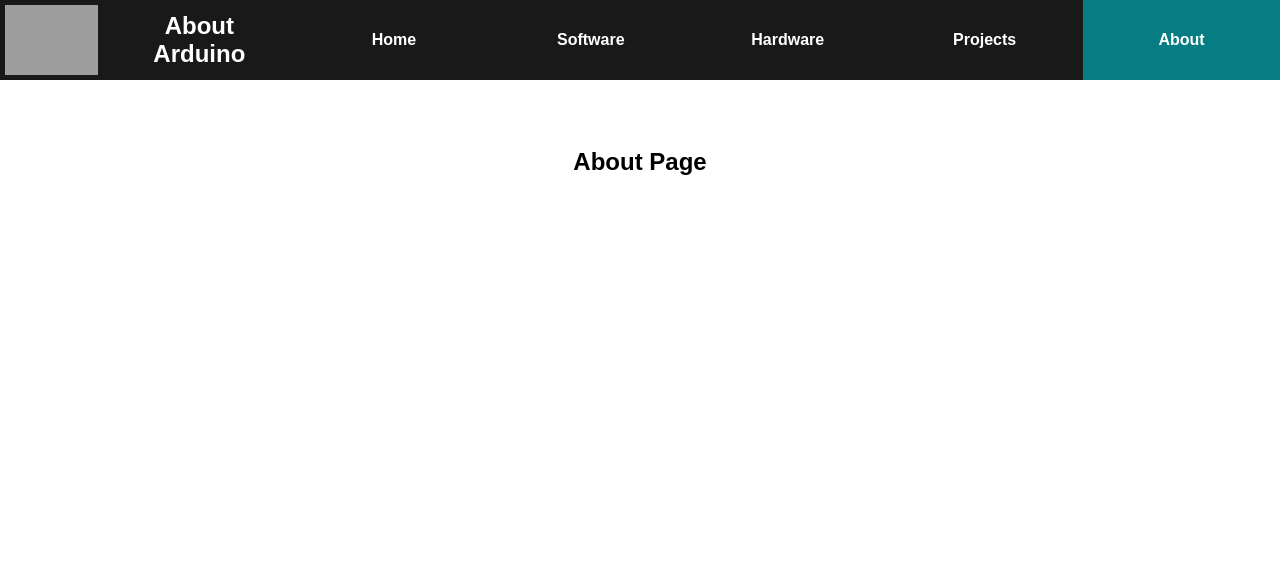
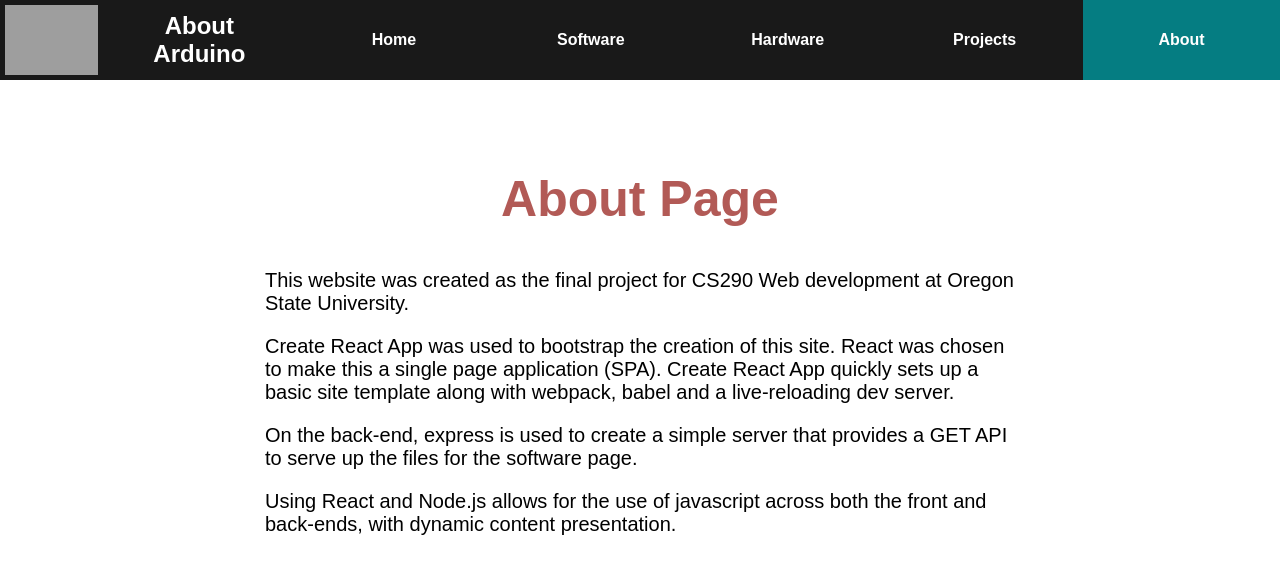
Before and after one commit to mattbritt/arduino-website, a React (Create React App) app: page /about in a window 1280 px wide. Shown: the top 574 px of the page. Built offline with nearby package versions, Linux system fonts and the light colour scheme; grey boxes are pictures that could not be loaded.

Commit message:
added image credits

```diff
--- a/src/App.css
+++ b/src/App.css
@@ -16,3 +16,7 @@
   position: relative;
   z-index: 0;
 }
+
+p {
+  font-size: 20px;
+}
--- a/src/components/SoftwarePanel.css
+++ b/src/components/SoftwarePanel.css
@@ -26,7 +26,7 @@
 .software-panel-img{
     align-self: flex-start;
 
-    margin: 20px;
+    margin: 20px 20px 0px 20px;
     width: 300px;
     height: 200px;
 
--- a/src/components/SoftwarePanel.js
+++ b/src/components/SoftwarePanel.js
@@ -28,10 +28,15 @@
                     readOnly>
 
                 </textarea>
+                    <div className='img-panel-div'>
                     <img src={this.props.data.imgSrc} alt={this.props.data.imgAlt} className='software-panel-img' />
+
+                    <span style={{fontSize: '7px', margin: '10px'}}>{this.props.data.credit}</span>
+                   </div>
                     <form method='get' action={downloadStr}>
                         <button className='software-panel-button'>Download Source</button>
                     </form>
+
             </div>
         )
     }
--- /dev/null
+++ b/src/pages/AboutPage.css
@@ -0,0 +1,15 @@
+/*
+    Author: Matt Britt
+    Date: /18
+    Description: AboutPage.css is the styling file the AboutPage.
+*/
+
+#about-page-h1{
+    font-size: 50px;
+    color: #b25a56;
+}
+
+#about-page-p-div{
+    width: 750px;
+    text-align: left;
+}
--- a/src/pages/AboutPage.js
+++ b/src/pages/AboutPage.js
@@ -9,6 +9,8 @@
 
 import NavBar from '../components/NavBar';
 
+import './AboutPage.css';
+
 export default class AboutPage extends Component{
     render(){
         return(
@@ -16,7 +18,13 @@
                 <NavBar currentPage='about' />
                 <article>
 
-                  <h1>About Page</h1>
+                  <h1 id='about-page-h1'>About Page</h1>
+                    <div id='about-page-p-div'>
+                    <p>This website was created as the final project for CS290 Web development at Oregon State University.</p>
+                    <p>Create React App was used to bootstrap the creation of this site.  React was chosen to make this a single page application (SPA).  Create React App quickly sets up a basic site template along with webpack, babel and a live-reloading dev server.</p>
+                    <p>On the back-end, express is used to create a simple server that provides a GET API to serve up the files for the software page.</p>
+                    <p>Using React and Node.js allows for the use of javascript across both the front and back-ends, with dynamic content presentation.</p>
+                    </div>
                 </article>
             </div>
         )
--- a/src/pages/HardwarePage.js
+++ b/src/pages/HardwarePage.js
@@ -22,6 +22,7 @@
                         jsx: (
                             <div>
                                 <img src='motor.jpg' alt='motor controller shield' width='100%'/>
+                                <span style={{fontSize:'10px'}}>Image from Wikipedia</span>
                                 <p>This Motor shield allows the Arduino to control electric motors.</p>
                             </div>
                         )},
@@ -29,6 +30,7 @@
                         jsx: (
                             <div>
                                 <img src='terminal.jpg' alt='screw terminal shield' width='100%'/>
+                                <span style={{fontSize:'10px'}}>Image from Wikipedia</span>
                                 <p>The Screw Terminal Shield makes it easy to secure connections to the Arduino.</p>
                             </div>
                         )},
@@ -36,6 +38,7 @@
                         jsx: (
                             <div>
                                 <img src='logger.jpg' alt='data logger shield' width='100%'/>
+                                <span style={{fontSize:'10px'}}>Image from Wikipedia</span>
                                 <p>This shield provides both an SD card and a Real-time clock that can be used to timestamp data readings as they are saved to the SD card.</p>
                             </div>
                         )},
@@ -43,6 +46,7 @@
                         jsx: (
                             <div>
                                 <img src='tft.jpg' alt='tft lcd screen shield' width='100%'/>
+                                <span style={{fontSize:'10px'}}>Image from Wikipedia</span>
                                 <p>This one provides a color LCD screen for Arduino output.</p>
                             </div>
                         )} ]
@@ -54,6 +58,7 @@
             <section>
                 <h1>Explore The Hardware</h1>
                 <BoardLayout />
+                <span style={{textJustify:"center"}}>Image from https://www.robotistan.com/orjiginal-arduino-uno-r3-new-version</span>
                 </section>
                 <section>
                 <h1>Shields</h1>
--- a/src/pages/HomePage.js
+++ b/src/pages/HomePage.js
@@ -29,6 +29,7 @@
             <section id='text'>
                 <h1>What Is An Arduino?</h1>
                 <img id='arduino-board' src='Arduino_Uno_-_R3.jpg' alt='Arduino Uno Board' />
+                    <span>Image from Wikipedia</span>
                 <p>An Arduino is a platform for learning and building electronics projects.
                       It is an ecosystem composed of hardware and software designed to encourage
                       education and innovation.  With the Arduino system it is easy to create
@@ -42,6 +43,7 @@
                     underlying hardware and easy interfacing with common sensors and actuators.</p>
                 <h1>Plus Hardware</h1>
                 <img id='arduino-hardware' src='BarGraph_bb.png' alt='Arduino connected to leds' />
+                <span>Image from http://androidmafia.ru/video/nW_k-VSYOU8</span>
                 <p>The Arduino <Link to='/hardware'><strong>hardware</strong></Link> platform consists
                     of a variety of economical microcontroller boards that enable a plethora of projects.
                      Each Arduino board has a variety of input and output pins, as well as facilities
@@ -49,6 +51,7 @@
                       provided including I2C, SPI and USB.</p>
                 <h1>Times You</h1>
                 <img id='bulb' src='bulb.jpg' alt='Light Bulb' />
+                <span>Image from http://thepix.info/incandescent-light-bulbs-2017-movies/</span>
                 <p>What really matters is what you can do with it.  The carousel above shows
                     a few select <Link to='/projects'><strong>projects</strong></Link> to give you a
                     broad ideal of the power of an Arduino-enabled system.  You will find more on
--- a/src/pages/softwarePanels/blinkPanel.json
+++ b/src/pages/softwarePanels/blinkPanel.json
@@ -1,5 +1,6 @@
 {
-    "title": "Blink - The Hellow World Of Arduino",
+    "title": "Blink - The Hello World Of Arduino",
+    "credit": "https://gfycat.com/JauntyWaryGiraffe",
     "filename": "blink.ino",
     "imgSrc": "led-blink.gif",
     "imgAlt": "Blinking LED"
--- a/src/pages/softwarePanels/knobPanel.json
+++ b/src/pages/softwarePanels/knobPanel.json
@@ -1,5 +1,6 @@
 {
     "title": "Knob - Use A Knob To Control A Motor",
+    "credit":"http://www.instructables.com/id/Motorized-Correction-Collar-for-Microscope-Objecti/",
     "filename": "knob.ino",
     "imgSrc": "knob.gif",
     "imgAlt": "Turning a knob to control a servo motor"
--- a/src/pages/softwarePanels/remotePanel.json
+++ b/src/pages/softwarePanels/remotePanel.json
@@ -1,5 +1,6 @@
 {
     "title": "Remote - Read A Remote Control",
+    "credit": "http://farhek.com/jd/m7v1676/i-for/66ud76/",
     "filename": "remote.ino",
     "imgSrc": "remote.gif",
     "imgAlt": "Using a remote control with an Arduino."
--- a/src/settings/CarouselItem.json
+++ b/src/settings/CarouselItem.json
@@ -7,12 +7,21 @@
     "desc": "The Inebriator is an Arduino controlled robot bartender that mixes drinks in front of you.  No tip required!"
     },
     {
-        "img": "arduino.png",
-        "alt": "The Inebriator 2 - Another Robot bartender",
+        "img": "watchduino.jpg",
+        "alt": "Watchduino - An Arduino-powered smartwatch.",
         "link": "",
-        "credit": "https://blog.arduino.cc/2016/05/05/5-robotic-bartenders-to-celebrate-cinco-de-mayo/",
-        "title": "The Inebriator 2",
-        "desc": "The Inebrn Arduino controlled robot bartender that mixes drinks in front of you.  No tip required!"
-        }
+        "credit": "https://hackaday.io/project/7244-watchduino2",
+        "title": "Watchduino",
+        "desc": "Watchduino - An Arduino-powered smartwatch."
+        },
+        {
+            "img": "robot snake.jpg",
+            "alt": "Robot snake",
+            "link": "",
+            "credit": "http://www.instructables.com/id/Make-a-swimming-Robo-Snake/",
+            "title": "Robo Snake",
+            "desc": "Robo Snake is a snake-like robot created to explore alternative motililty."
+            }
+
 
 ]
```
